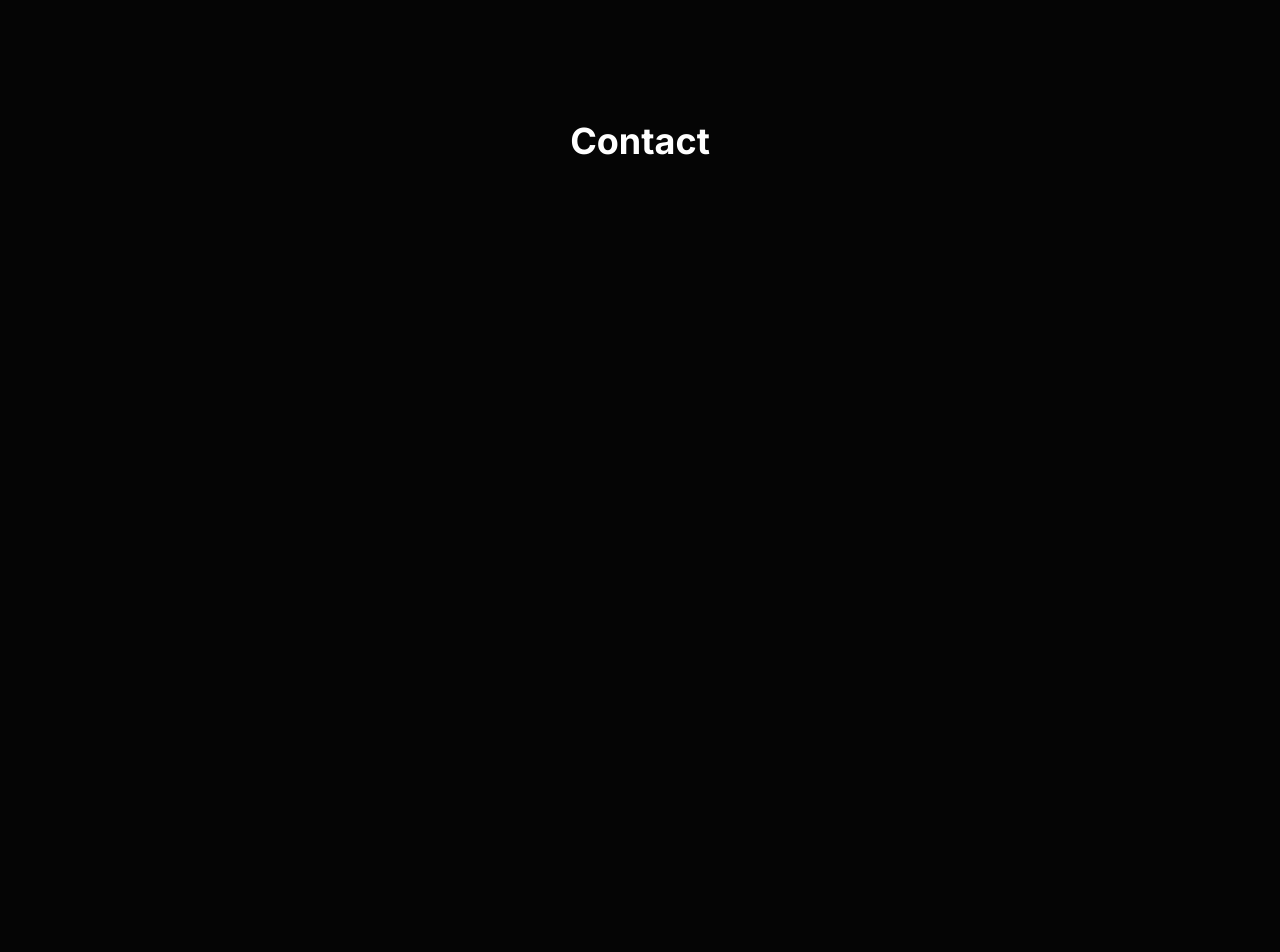
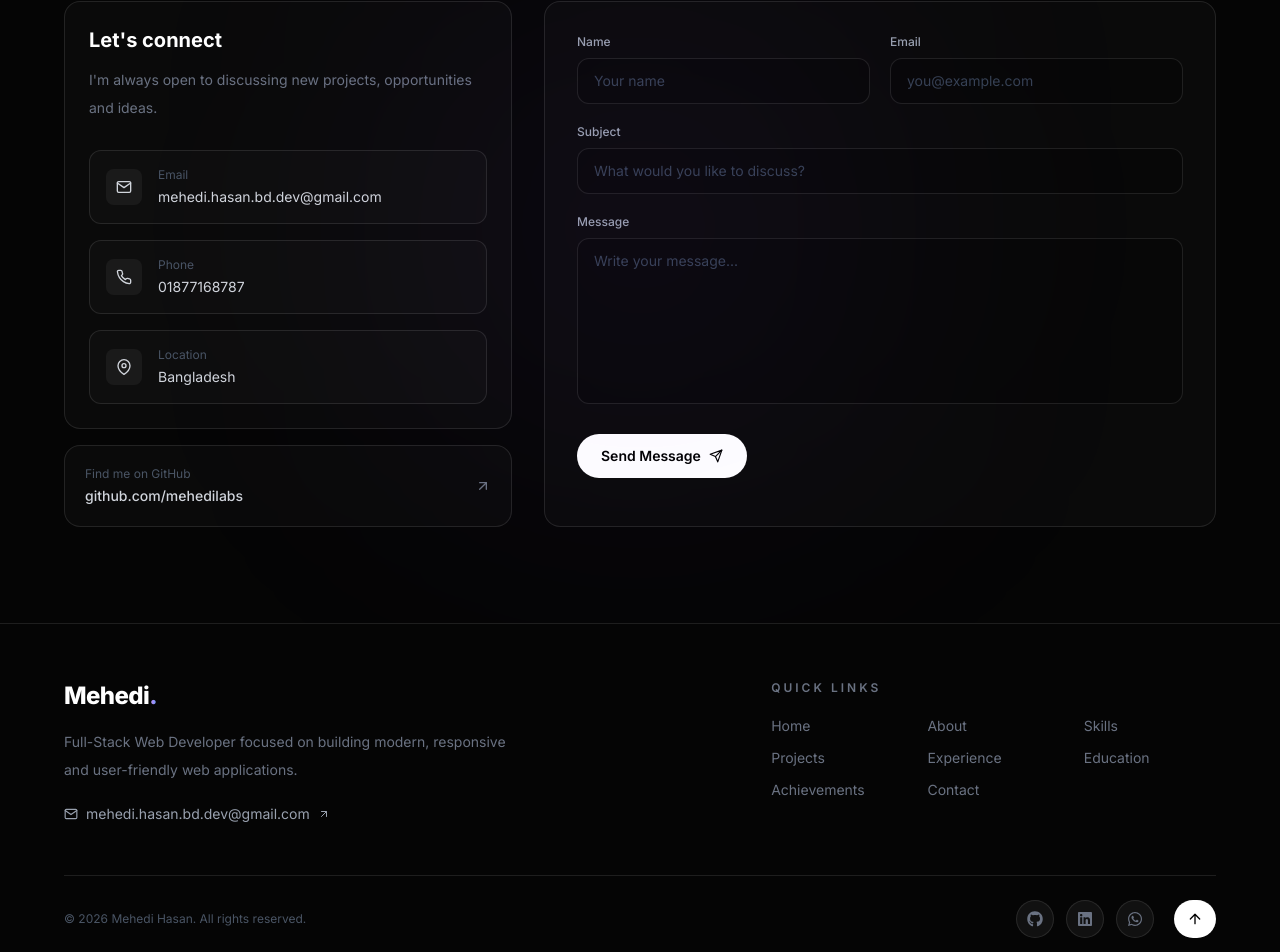
Before and after one commit to mehedilabs/mehedi-dev-portfolio, a React (Vite) app in the folder frontend/: page / in a window 1280 px wide. Shown: the part 6896-7848 px from the top of the page. Before the commit the page ends 7437 px from the top, so only its background shows below. Built offline with nearby package versions, Linux system fonts and the light colour scheme.

Commit message:
Add contact section and footer

```diff
--- a/frontend/src/App.tsx
+++ b/frontend/src/App.tsx
@@ -10,6 +10,8 @@ import Projects from "./components/Projects";
 import Experience from "./components/Experience";
 import Education from "./components/Education";
 import Achievements from "./components/Achievements";
+import Contact from "./components/Contact";
+import Footer from "./components/Footer";
 
 function App() {
   return (
@@ -25,18 +27,9 @@ function App() {
         <Experience />
         <Education />
         <Achievements />
-
-
-        <section
-          id="contact"
-          className="flex min-h-screen items-center justify-center"
-        >
-          <h2 className="text-4xl font-bold">
-            Contact
-          </h2>
-        </section>
+        <Contact />
       </main>
-
+        <Footer/>
       <ToastContainer
         position="bottom-right"
         theme="dark"
--- a/frontend/src/components/Contact.tsx
+++ b/frontend/src/components/Contact.tsx
@@ -1,15 +1,17 @@
-import React, { useState } from "react";
+import { useState } from "react";
 import { motion } from "framer-motion";
+import {
+  FiArrowUpRight,
+  FiMail,
+  FiMapPin,
+  FiPhone,
+  FiSend,
+} from "react-icons/fi";
 import { toast } from "react-toastify";
+
 import {
-  FaEnvelope,
-  FaGithub,
-  FaLinkedin,
-  FaWhatsapp,
-} from "react-icons/fa";
-import {
+  sendContactMessage,
   type ContactData,
-  sendContactMessage,
 } from "../services/contactService";
 
 const Contact = () => {
@@ -20,14 +22,16 @@ const Contact = () => {
     message: "",
   });
 
-  const [loading, setLoading] = useState(false);
+  const [isSending, setIsSending] = useState(false);
 
   const handleChange = (
     e: React.ChangeEvent<HTMLInputElement | HTMLTextAreaElement>,
   ) => {
+    const { name, value } = e.target;
+
     setFormData({
       ...formData,
-      [e.target.name]: e.target.value,
+      [name]: value,
     });
   };
 
@@ -36,9 +40,9 @@ const Contact = () => {
   ) => {
     e.preventDefault();
 
+    setIsSending(true);
+
     try {
-      setLoading(true);
-
       await sendContactMessage(formData);
 
       toast.success("Message sent successfully!");
@@ -57,159 +61,235 @@ const Contact = () => {
 
       toast.error(message);
     } finally {
-      setLoading(false);
+      setIsSending(false);
     }
   };
 
   return (
-    <section id="contact" className="px-4 py-24">
-      <div className="mx-auto max-w-7xl">
-        <div className="mb-12 text-center">
-          <p className="mb-3 text-sm uppercase tracking-[0.3em] text-gray-500">
-            Get In Touch
+    <section
+      id="contact"
+      className="relative overflow-hidden py-24"
+    >
+      <div className="pointer-events-none absolute left-1/2 top-1/3 h-96 w-96 -translate-x-1/2 rounded-full bg-violet-500/10 blur-[150px]" />
+
+      <div className="section-container">
+        <motion.div
+          initial={{ opacity: 0, y: 20 }}
+          whileInView={{ opacity: 1, y: 0 }}
+          viewport={{ once: true }}
+          transition={{ duration: 0.5 }}
+        >
+          <p className="mb-2 text-xs font-medium uppercase tracking-[0.3em] text-gray-500">
+            Get in touch
           </p>
 
-          <h2 className="text-4xl font-bold sm:text-5xl">
-            Let's{" "}
-            <span className="gradient-text">Connect</span>
+          <h2 className="text-4xl font-black tracking-tight sm:text-5xl">
+            Let's Work{" "}
+            <span className="gradient-text">Together</span>
           </h2>
 
-          <p className="mx-auto mt-4 max-w-2xl text-gray-400">
-            Have a project idea or want to work together? Send me a
-            message.
+          <p className="mt-4 max-w-2xl text-sm leading-7 text-gray-500">
+            Have a project, idea or opportunity? Feel free to send
+            me a message.
           </p>
-        </div>
+        </motion.div>
 
-        <div className="grid gap-8 lg:grid-cols-5">
+        <div className="mt-12 grid gap-8 lg:grid-cols-[0.8fr_1.2fr]">
+          {/* Contact Information */}
           <motion.div
-            initial={{ opacity: 0, x: -30 }}
+            initial={{ opacity: 0, x: -25 }}
             whileInView={{ opacity: 1, x: 0 }}
             viewport={{ once: true }}
-            className="rounded-2xl border border-white/10 bg-white/5 p-7 lg:col-span-2"
+            transition={{ duration: 0.6 }}
+            className="space-y-4"
           >
-            <h3 className="text-2xl font-bold">
-              Contact Information
+            <div className="rounded-2xl border border-white/10 bg-white/[0.025] p-6">
+              <h3 className="text-xl font-bold text-white">
+                Let's connect
               </h3>
 
-            <div className="mt-8 space-y-6">
-              <div className="flex gap-4">
-                <FaEnvelope className="mt-1 text-xl" />
+              <p className="mt-3 text-sm leading-7 text-gray-500">
+                I'm always open to discussing new projects,
+                opportunities and ideas.
+              </p>
+
+              <div className="mt-7 space-y-4">
+                <a
+                  href="mailto:mehedi.hasan.bd.dev@gmail.com"
+                  className="flex items-center gap-4 rounded-xl border border-white/10 bg-white/[0.02] p-4 transition duration-300 hover:bg-white/[0.06]"
+                >
+                  <span className="rounded-lg bg-white/5 p-2.5 text-gray-300">
+                    <FiMail />
+                  </span>
 
                   <div>
-                  <p className="text-sm text-gray-500">Email</p>
-                  <p className="mt-1">
+                    <p className="text-xs text-gray-600">
+                      Email
+                    </p>
+
+                    <p className="mt-1 text-sm text-gray-300">
                       mehedi.hasan.bd.dev@gmail.com
                     </p>
                   </div>
-              </div>
+                </a>
 
-              <div className="flex gap-4">
-                <FaWhatsapp className="mt-1 text-xl" />
+                <a
+                  href="tel:01877168787"
+                  className="flex items-center gap-4 rounded-xl border border-white/10 bg-white/[0.02] p-4 transition duration-300 hover:bg-white/[0.06]"
+                >
+                  <span className="rounded-lg bg-white/5 p-2.5 text-gray-300">
+                    <FiPhone />
+                  </span>
 
                   <div>
-                  <p className="text-sm text-gray-500">WhatsApp</p>
-                  <p className="mt-1">01877168787</p>
+                    <p className="text-xs text-gray-600">
+                      Phone
+                    </p>
+
+                    <p className="mt-1 text-sm text-gray-300">
+                      01877168787
+                    </p>
                   </div>
-              </div>
+                </a>
 
-              <div className="flex gap-4">
-                <div className="mt-1 h-5 w-5 rounded-full border border-white/30" />
+                <div className="flex items-center gap-4 rounded-xl border border-white/10 bg-white/[0.02] p-4">
+                  <span className="rounded-lg bg-white/5 p-2.5 text-gray-300">
+                    <FiMapPin />
+                  </span>
 
                   <div>
-                  <p className="text-sm text-gray-500">Location</p>
-                  <p className="mt-1">Bangladesh</p>
+                    <p className="text-xs text-gray-600">
+                      Location
+                    </p>
+
+                    <p className="mt-1 text-sm text-gray-300">
+                      Bangladesh
+                    </p>
+                  </div>
                 </div>
               </div>
             </div>
 
-            <div className="mt-10 flex gap-3">
             <a
               href="https://github.com/mehedilabs"
               target="_blank"
               rel="noreferrer"
-                className="rounded-lg border border-white/10 p-3 text-gray-400 transition hover:bg-white/10 hover:text-white"
+              className="group flex items-center justify-between rounded-2xl border border-white/10 bg-white/[0.025] p-5 transition duration-300 hover:border-white/20 hover:bg-white/[0.05]"
             >
-                <FaGithub />
+              <div>
+                <p className="text-xs text-gray-600">
+                  Find me on GitHub
+                </p>
+
+                <p className="mt-1 text-sm font-medium text-gray-300">
+                  github.com/mehedilabs
+                </p>
+              </div>
+
+              <FiArrowUpRight className="text-gray-500 transition-transform duration-300 group-hover:-translate-y-1 group-hover:translate-x-1 group-hover:text-white" />
             </a>
-
-              <a
-                href="https://www.linkedin.com/in/mehedilabs/"
-                target="_blank"
-                rel="noreferrer"
-                className="rounded-lg border border-white/10 p-3 text-gray-400 transition hover:bg-white/10 hover:text-white"
-              >
-                <FaLinkedin />
-              </a>
-
-              <a
-                href="https://wa.me/8801877168787"
-                target="_blank"
-                rel="noreferrer"
-                className="rounded-lg border border-white/10 p-3 text-gray-400 transition hover:bg-white/10 hover:text-white"
-              >
-                <FaWhatsapp />
-              </a>
-            </div>
           </motion.div>
 
+          {/* Contact Form */}
           <motion.form
-            initial={{ opacity: 0, x: 30 }}
+            onSubmit={handleSubmit}
+            initial={{ opacity: 0, x: 25 }}
             whileInView={{ opacity: 1, x: 0 }}
             viewport={{ once: true }}
-            onSubmit={handleSubmit}
-            className="rounded-2xl border border-white/10 bg-white/5 p-7 lg:col-span-3"
+            transition={{ duration: 0.6 }}
+            className="rounded-2xl border border-white/10 bg-white/[0.025] p-6 sm:p-8"
           >
-            <div className="grid gap-5">
             <div className="grid gap-5 sm:grid-cols-2">
+              <div>
+                <label
+                  htmlFor="name"
+                  className="mb-2 block text-xs font-medium text-gray-400"
+                >
+                  Name
+                </label>
+
                 <input
+                  id="name"
+                  name="name"
                   type="text"
-                  name="name"
-                  placeholder="Your Name"
                   value={formData.name}
                   onChange={handleChange}
+                  placeholder="Your name"
                   required
-                  className="rounded-xl border border-white/10 bg-black px-4 py-3 text-white outline-none transition placeholder:text-gray-600 focus:border-white/30"
-                />
-
-                <input
-                  type="email"
-                  name="email"
-                  placeholder="Your Email"
-                  value={formData.email}
-                  onChange={handleChange}
-                  required
-                  className="rounded-xl border border-white/10 bg-black px-4 py-3 text-white outline-none transition placeholder:text-gray-600 focus:border-white/30"
+                  className="w-full rounded-xl border border-white/10 bg-black/30 px-4 py-3 text-sm text-white outline-none transition placeholder:text-gray-700 focus:border-white/25"
                 />
               </div>
 
+              <div>
+                <label
+                  htmlFor="email"
+                  className="mb-2 block text-xs font-medium text-gray-400"
+                >
+                  Email
+                </label>
+
                 <input
+                  id="email"
+                  name="email"
+                  type="email"
+                  value={formData.email}
+                  onChange={handleChange}
+                  placeholder="you@example.com"
+                  required
+                  className="w-full rounded-xl border border-white/10 bg-black/30 px-4 py-3 text-sm text-white outline-none transition placeholder:text-gray-700 focus:border-white/25"
+                />
+              </div>
+            </div>
+
+            <div className="mt-5">
+              <label
+                htmlFor="subject"
+                className="mb-2 block text-xs font-medium text-gray-400"
+              >
+                Subject
+              </label>
+
+              <input
+                id="subject"
+                name="subject"
                 type="text"
-                name="subject"
-                placeholder="Subject"
                 value={formData.subject}
                 onChange={handleChange}
+                placeholder="What would you like to discuss?"
                 required
-                className="rounded-xl border border-white/10 bg-black px-4 py-3 text-white outline-none transition placeholder:text-gray-600 focus:border-white/30"
+                className="w-full rounded-xl border border-white/10 bg-black/30 px-4 py-3 text-sm text-white outline-none transition placeholder:text-gray-700 focus:border-white/25"
               />
+            </div>
+
+            <div className="mt-5">
+              <label
+                htmlFor="message"
+                className="mb-2 block text-xs font-medium text-gray-400"
+              >
+                Message
+              </label>
 
               <textarea
+                id="message"
                 name="message"
-                placeholder="Your Message"
                 value={formData.message}
                 onChange={handleChange}
+                placeholder="Write your message..."
                 required
                 rows={7}
-                className="resize-none rounded-xl border border-white/10 bg-black px-4 py-3 text-white outline-none transition placeholder:text-gray-600 focus:border-white/30"
+                className="w-full resize-none rounded-xl border border-white/10 bg-black/30 px-4 py-3 text-sm text-white outline-none transition placeholder:text-gray-700 focus:border-white/25"
               />
+            </div>
 
             <button
               type="submit"
-                disabled={loading}
-                className="rounded-xl bg-white px-6 py-3 font-semibold text-black transition hover:bg-gray-200 disabled:cursor-not-allowed disabled:opacity-50"
+              disabled={isSending}
+              className="group mt-6 inline-flex items-center gap-2 rounded-full bg-white px-6 py-3 text-sm font-semibold text-black transition duration-300 hover:scale-105 disabled:cursor-not-allowed disabled:opacity-50"
             >
-                {loading ? "Sending..." : "Send Message"}
+              {isSending ? "Sending..." : "Send Message"}
+
+              <FiSend className="transition-transform duration-300 group-hover:translate-x-1" />
             </button>
-            </div>
           </motion.form>
         </div>
       </div>
--- a/frontend/src/components/Footer.tsx
+++ b/frontend/src/components/Footer.tsx
@@ -1,40 +1,120 @@
 import { FaGithub, FaLinkedin, FaWhatsapp } from "react-icons/fa";
+import {
+  FiArrowUp,
+  FiArrowUpRight,
+  FiMail,
+} from "react-icons/fi";
 
 const Footer = () => {
+  const links = [
+    { label: "Home", id: "home" },
+    { label: "About", id: "about" },
+    { label: "Skills", id: "skills" },
+    { label: "Projects", id: "projects" },
+    { label: "Experience", id: "experience" },
+    { label: "Education", id: "education" },
+    { label: "Achievements", id: "achievements" },
+    { label: "Contact", id: "contact" },
+  ];
+
   return (
-    <footer className="border-t border-white/10 px-4 py-8">
-      <div className="mx-auto flex max-w-7xl flex-col items-center justify-between gap-5 sm:flex-row">
-        <p className="text-sm text-gray-500">
-          © {new Date().getFullYear()} Mehedi Hasan. All rights reserved.
+    <footer className="relative border-t border-white/10">
+      <div className="section-container py-14">
+        <div className="grid gap-10 md:grid-cols-[1.2fr_0.8fr]">
+          {/* Left Side */}
+          <div>
+            <a
+              href="#home"
+              className="text-2xl font-extrabold tracking-tight"
+            >
+              Mehedi<span className="gradient-text">.</span>
+            </a>
+
+            <p className="mt-4 max-w-md text-sm leading-7 text-gray-500">
+              Full-Stack Web Developer focused on building modern,
+              responsive and user-friendly web applications.
             </p>
 
-        <div className="flex gap-4">
+            <a
+              href="mailto:mehedi.hasan.bd.dev@gmail.com"
+              className="mt-5 inline-flex items-center gap-2 text-sm text-gray-400 transition duration-300 hover:text-white"
+            >
+              <FiMail />
+              mehedi.hasan.bd.dev@gmail.com
+              <FiArrowUpRight className="text-xs" />
+            </a>
+          </div>
+
+          {/* Right Side - Quick Links */}
+          <div>
+          <p className="text-xs font-semibold uppercase tracking-[0.25em] text-gray-500">
+           Quick Links
+         </p>
+
+         <div className="mt-5 grid grid-cols-3 gap-x-6 gap-y-3">
+         {links.map((link) => (
+         <a
+        key={link.id}
+        href={`#${link.id}`}
+        className="text-sm text-gray-500 transition duration-300 hover:text-white"
+        >
+       {link.label}
+       </a>
+       ))}
+      </div>
+      </div>
+        </div>
+
+        {/* Bottom */}
+        <div className="mt-12 flex flex-col gap-5 border-t border-white/10 pt-6 sm:flex-row sm:items-center sm:justify-between">
+          <p className="text-xs text-gray-600">
+            © {new Date().getFullYear()} Mehedi Hasan. All rights
+            reserved.
+          </p>
+
+          <div className="flex items-center gap-3">
+            {/* GitHub */}
             <a
               href="https://github.com/mehedilabs"
               target="_blank"
               rel="noreferrer"
-            className="text-gray-500 transition hover:text-white"
+              aria-label="GitHub"
+              className="rounded-full border border-white/10 bg-white/5 p-2.5 text-gray-500 transition duration-300 hover:-translate-y-1 hover:bg-white hover:text-black"
             >
               <FaGithub />
             </a>
 
+            {/* LinkedIn */}
             <a
               href="https://www.linkedin.com/in/mehedilabs/"
               target="_blank"
               rel="noreferrer"
-            className="text-gray-500 transition hover:text-white"
+              aria-label="LinkedIn"
+              className="rounded-full border border-white/10 bg-white/5 p-2.5 text-gray-500 transition duration-300 hover:-translate-y-1 hover:bg-white hover:text-black"
             >
               <FaLinkedin />
             </a>
 
+            {/* WhatsApp */}
             <a
               href="https://wa.me/8801877168787"
               target="_blank"
               rel="noreferrer"
-            className="text-gray-500 transition hover:text-white"
+              aria-label="WhatsApp"
+              className="rounded-full border border-white/10 bg-white/5 p-2.5 text-gray-500 transition duration-300 hover:-translate-y-1 hover:bg-white hover:text-black"
             >
               <FaWhatsapp />
             </a>
+
+            {/* Back To Top */}
+            <a
+              href="#home"
+              aria-label="Back to top"
+              className="ml-2 rounded-full border border-white/10 bg-white px-3 py-2.5 text-black transition duration-300 hover:-translate-y-1"
+            >
+              <FiArrowUp />
+            </a>
+          </div>
         </div>
       </div>
     </footer>
```
Lines whose indentation alone changed are shown as unchanged.
